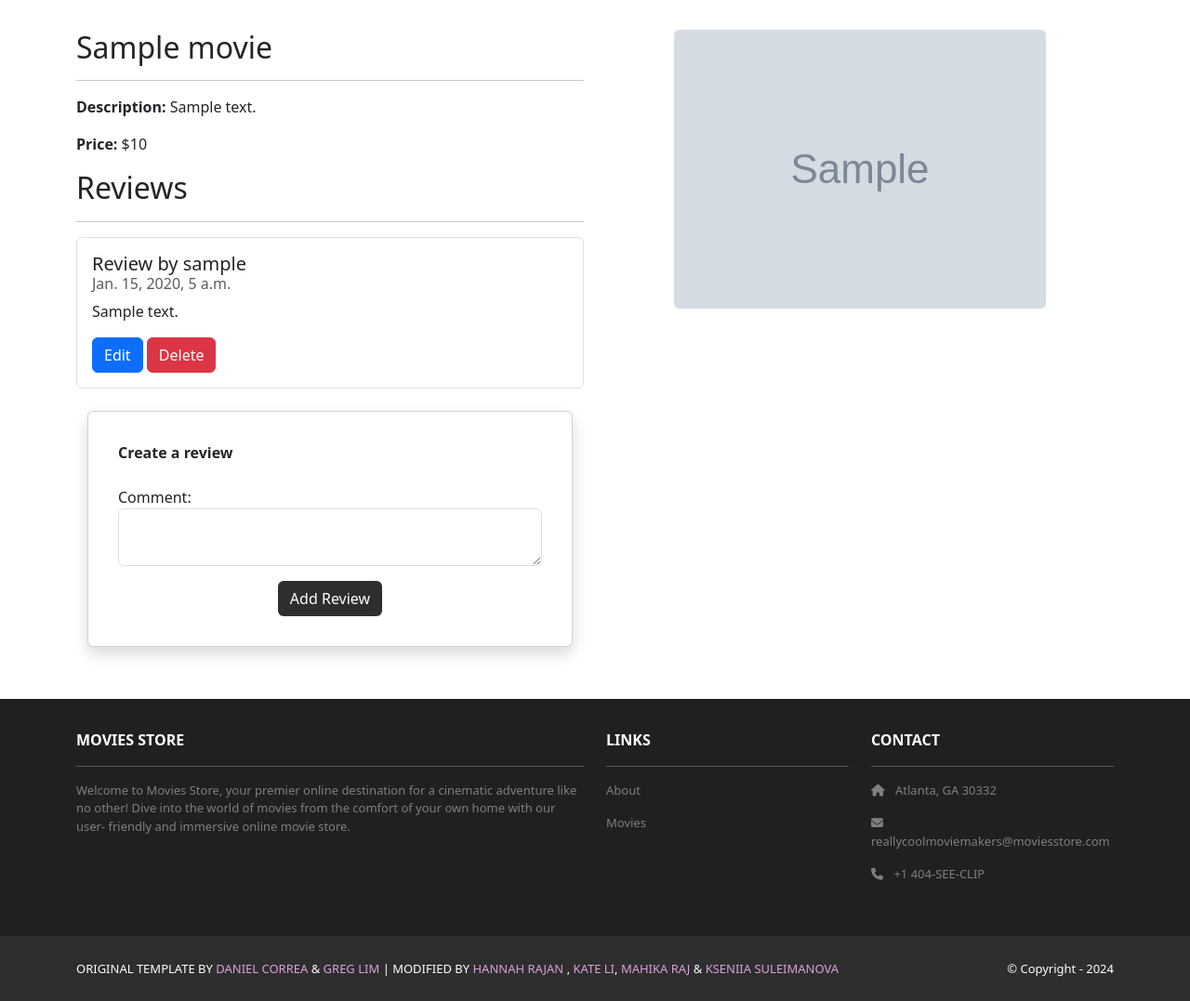
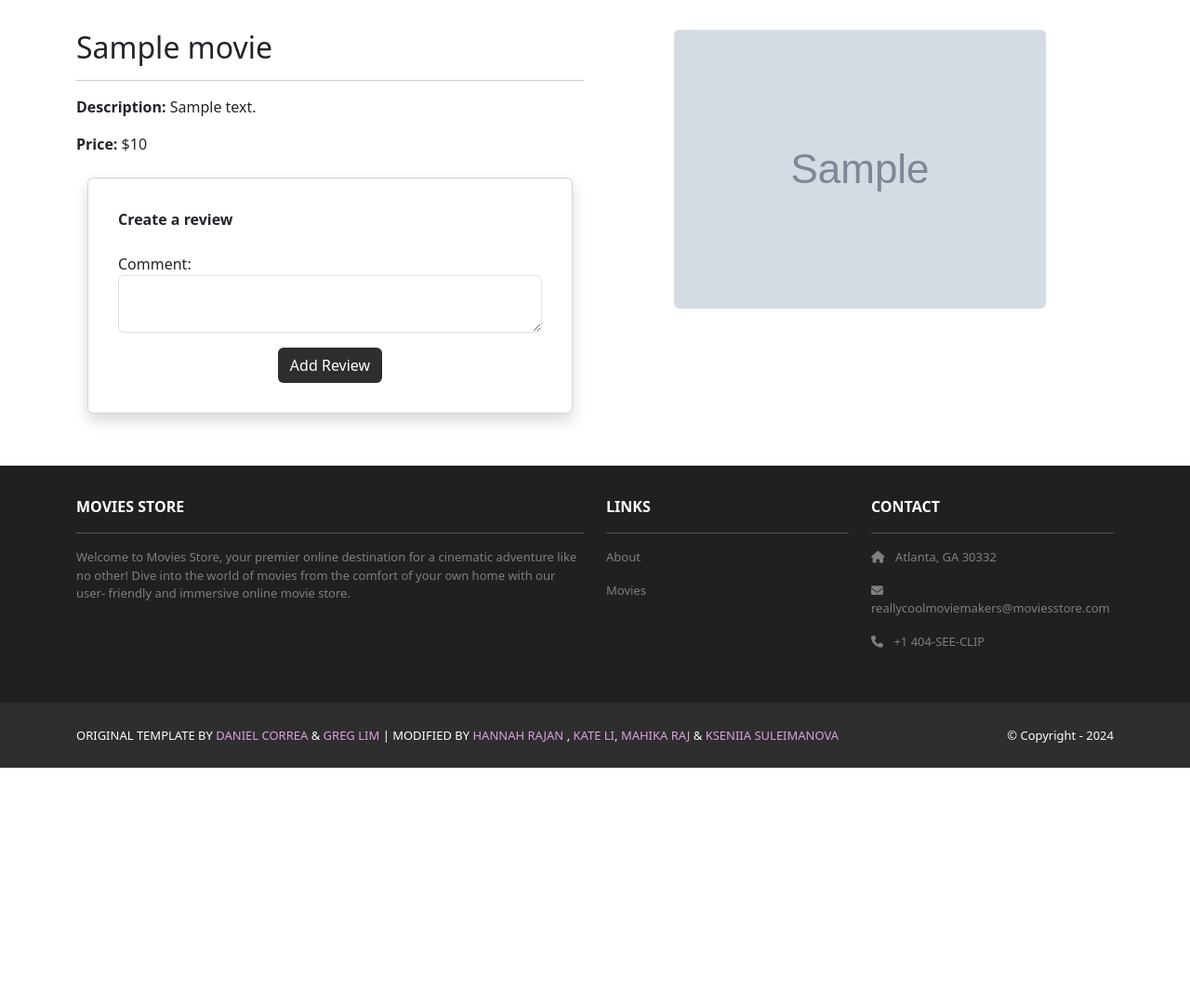
Before and after one commit to li-kate/CS2340-Movie-Store, a Django app: page /movies/1/ in a window 1280 px wide. Shown: the part 82-1159 px from the top of the page at 93% size. After the commit the page ends 908 px from the top, so only its background shows below. Run offline with Django 5.2, Linux system fonts and the light colour scheme; a user stored in the database is signed in; tables that the repository leaves empty hold one stand-in row (values such as "Sample post"); grey boxes marked "Sample" are stand-in pictures; parts of the project's set-up code (start-up, migrations or seed data) failed here and were passed over; some libraries are stand-ins or nearby versions.

Commit message:
Revert "reading reviews works correctly"

```diff
--- a/moviesstore/movies/templates/movies/index.html
+++ b/moviesstore/movies/templates/movies/index.html
@@ -34,7 +34,7 @@
           <img src="{{ movie.image.url }}"
             class="card-img-top rounded img-card-200">
           <div class="card-body text-center">
-            <a href="{% url 'movies:show' movie.id %}" class="btn bg-dark text-white">
+            <a href="{% url 'movies:movies.show' id=movie.id %}" class="btn bg-dark text-white">
             {{ movie.name }}
             </a>
           </div>
--- a/moviesstore/movies/templates/movies/show.html
+++ b/moviesstore/movies/templates/movies/show.html
@@ -9,29 +9,6 @@
         <hr />
         <p><b>Description:</b> {{template_data.movie.description}}</p>
         <p><b>Price:</b> ${{template_data.movie.price}}</p>
-        <h2>Reviews</h2>
-        <hr />
-        <ul class="list-group">
-          {% for review in template_data.reviews %}
-          <li class="list-group-item pb-3 pt-3">
-            <h5 class="card-title">
-              Review by {{ review.user.username }}
-            </h5>
-            <h6 class="card-subtitle mb-2 text-muted">
-              {{ review.date }}
-            </h6>
-            <p class="card-text">{{ review.comment }}</p>
-            {% if user.is_authenticated and user == review.user %}
-            <a class="btn btn-primary"
-              href="{% url 'movies:edit_review' template_data.movie.id review.id %}">Edit
-            </a>
-            <a class="btn btn-danger"
-              href="{% url 'movies:delete_review' template_data.movie.id review.id %}">Delete
-            </a>
-            {% endif %}
-          </li>
-          {% endfor %}
-        </ul>
         {% if user.is_authenticated %}
         <div class="container mt-4">
           <div class="row justify-content-center">
@@ -41,7 +18,7 @@
                   <b class="text-start">Create a review
                     </b><br /><br />
                   <form method="POST"
-                  action="{% url 'movies:create_review' template_data.movie.id %}">
+                  action="{% url 'movies:movies.create_review' template_data.movie.id %}">
                     {% csrf_token %}
                     <p>
                       <label for="comment">Comment:</label>
--- a/moviesstore/movies/urls.py
+++ b/moviesstore/movies/urls.py
@@ -5,8 +5,6 @@ app_name = 'movies'
 
 urlpatterns = [
     path('', views.index, name='movies.index'),
-    path('<int:id>/', views.show, name='show'),
-    path('<int:id>/review/create/', views.create_review, name='create_review'),
-    path('<int:id>/review/<int:review_id>/edit/', views.edit_review, name='edit_review'),
-    path('<int:id>/review/<int:review_id>/delete/', views.delete_review, name='delete_review'),
+    path('<int:id>/', views.show, name='movies.show'),
+    path('<int:id>/review/create/', views.create_review, name='movies.create_review'),
 ]
--- a/moviesstore/movies/views.py
+++ b/moviesstore/movies/views.py
@@ -1,4 +1,4 @@
-from django.shortcuts import render, redirect, get_object_or_404
+from django.shortcuts import render, redirect
 from .models import Movie, Review
 from django.contrib.auth.decorators import login_required
 
@@ -17,11 +17,9 @@ def index(request):
 
 def show(request, id):
     movie = Movie.objects.get(id=id)
-    reviews = Review.objects.filter(movie=movie)
     template_data = {}
     template_data['title'] = movie.name
     template_data['movie'] = movie
-    template_data['reviews'] = reviews
     return render(request, 'movies/show.html',
                   {'template_data': template_data})
 
@@ -34,32 +32,6 @@ def create_review(request, id):
         review.movie = movie
         review.user = request.user
         review.save()
-        return redirect('movies:show', id=id)
+        return redirect('movies:movies.show', id=id)
     else:
-        return redirect('movies:show', id=id)
-
-@login_required
-def edit_review(request, id, review_id):
-    review = get_object_or_404(Review, id=review_id)
-    if request.user != review.user:
-        return redirect('movies.show', id=id)
-    if request.method == 'GET':
-        template_data = {}
-        template_data['title'] = 'Edit Review'
-        template_data['review'] = review
-        return render(request, 'movies/edit_review.html',
-            {'template_data': template_data})
-    elif request.method == 'POST' and request.POST['comment'] != '':
-        review = Review.objects.get(id=review_id)
-        review.comment = request.POST['comment']
-        review.save()
-        return redirect('movies:show', id=id)
-    else:
-        return redirect('movies:show', id=id)
-
-@login_required
-def delete_review(request, id, review_id):
-    review = get_object_or_404(Review, id=review_id,
-        user=request.user)
-    review.delete()
-    return redirect('movies:show', id=id)
+        return redirect('movies:movies.show', id=id)
```
Also changed, not shown: moviesstore/movies/templates/movies/edit_review.html (deleted, +0 -26 lines).
